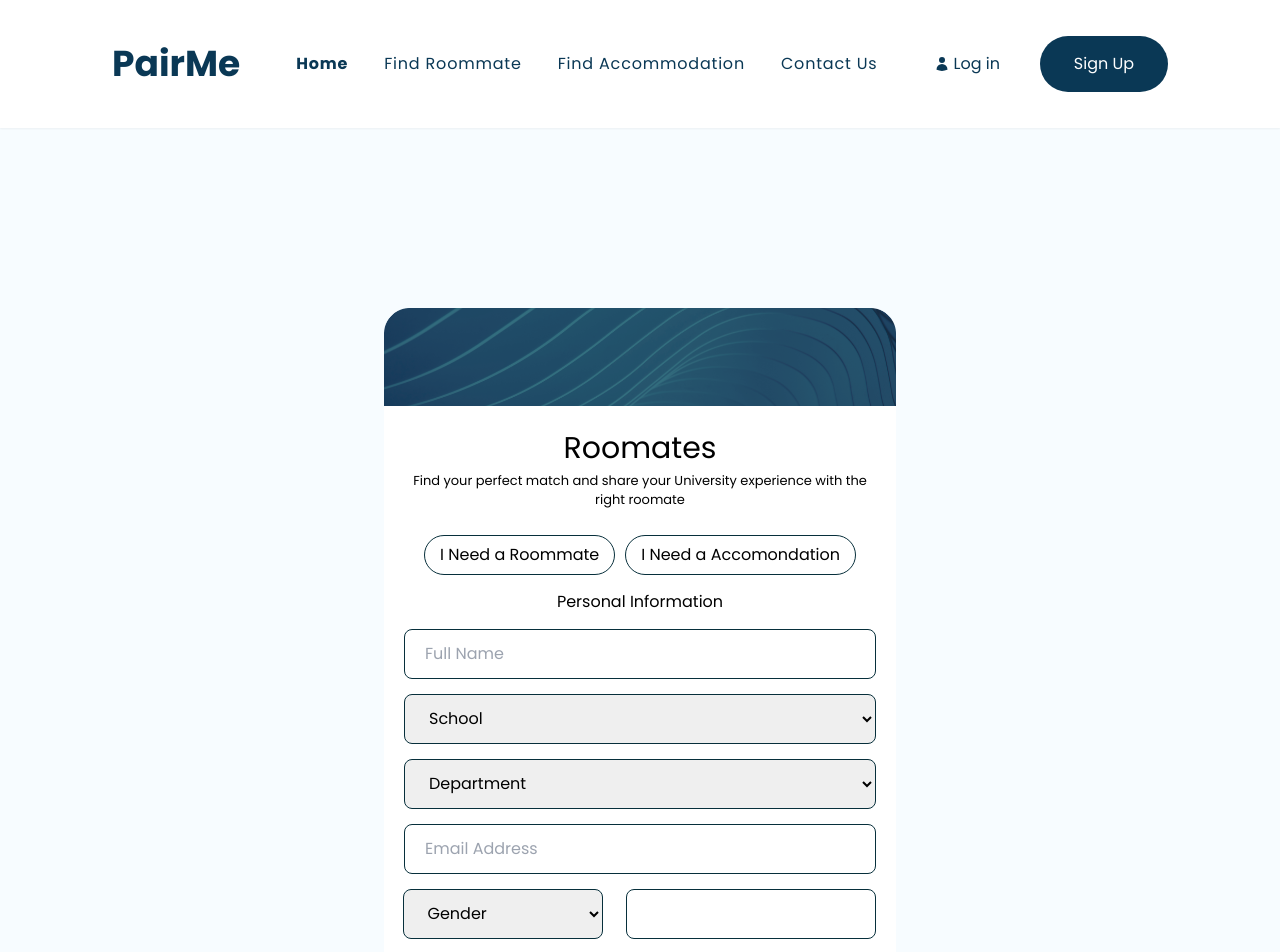
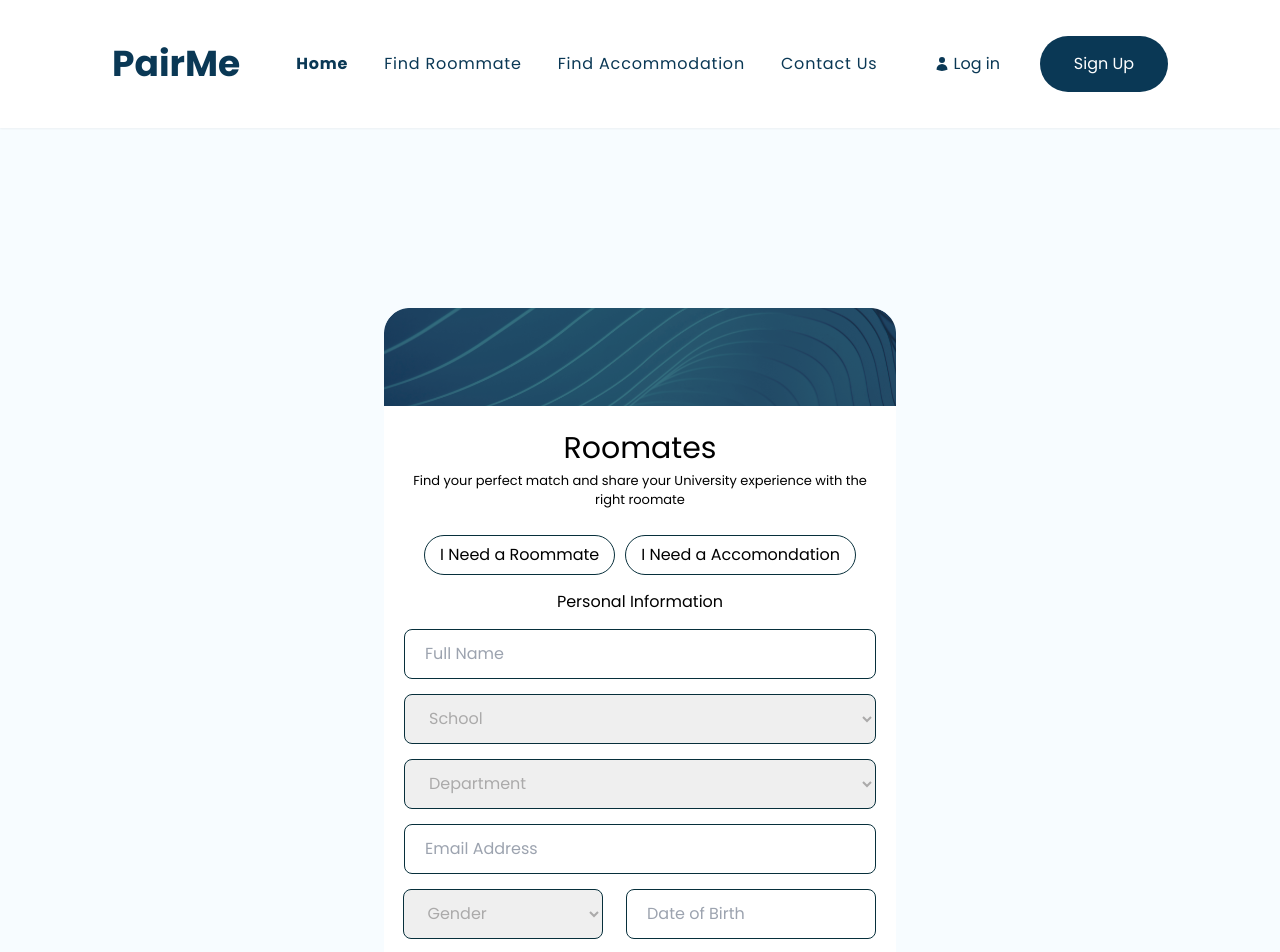
Before and after one commit to Quadry01/pairme-web, a React (Create React App) app: page /signup in a window 1280 px wide. Shown: the top 952 px of the page. Built offline with nearby package versions, Linux system fonts and the light colour scheme.

Commit message:
signup update1

```diff
--- a/src/pages/Signup/SignUp.jsx
+++ b/src/pages/Signup/SignUp.jsx
@@ -13,6 +13,7 @@ export const SignUp = () => {
   const accomondationHeader = "Accomondations";
 
   const [name, setName] = useState("");
+  const [dob, setDob] = useState("");
   const [selfDesription, setSelfDescription] = useState("");
   const [email, setEmail] = useState("");
   const [hobbies, setHobbies] = useState("");
@@ -115,8 +116,12 @@ export const SignUp = () => {
 
             <input
               className="date-input hide-date"
-              type="date"
-              value="date-of-birth"
+              type="text"
+              value={dob}
+              placeholder="Date of Birth"
+              onChange={(e) => {
+                setDob(e.target.value);
+              }}
             ></input>
             <label className="dispay-picture-tag">
               <RiImageAddFill className="img-icon" /> Display Picture
--- a/src/pages/Signup/Signup.css
+++ b/src/pages/Signup/Signup.css
@@ -274,9 +274,9 @@
   display: none;
 }
 .hide-date[type="date"]::-webkit-calendar-picker-indicator {
-  filter: invert(100%);
+  /* filter: invert(100%);
 
-  width: 100%;
+  width: 100%; */
 }
 .date-of-birth {
   top: 2px;
@@ -284,6 +284,9 @@
   position: relative;
   z-index: 3;
   opacity: 0.4;
+}
+select:valid {
+  color: rgb(171, 170, 170);
 }
 
 @media screen and (max-width: 640px) {
```
